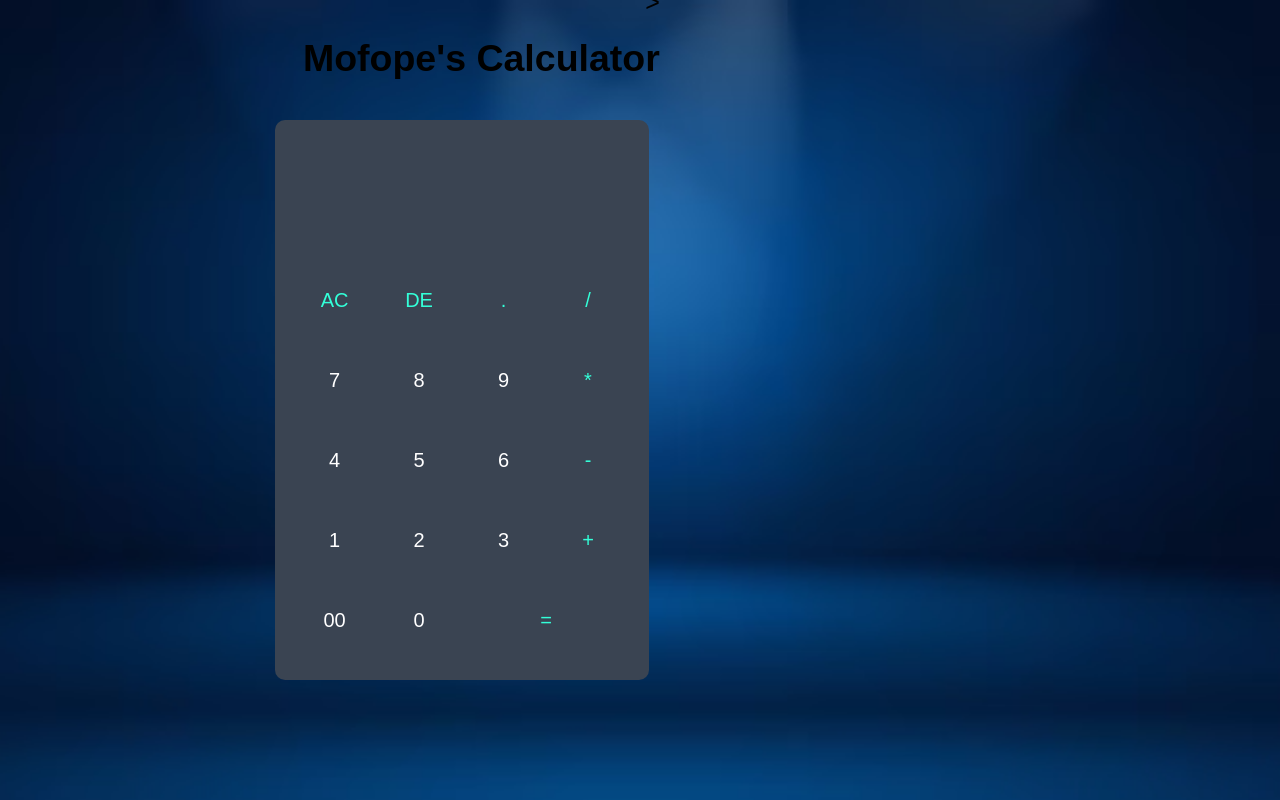
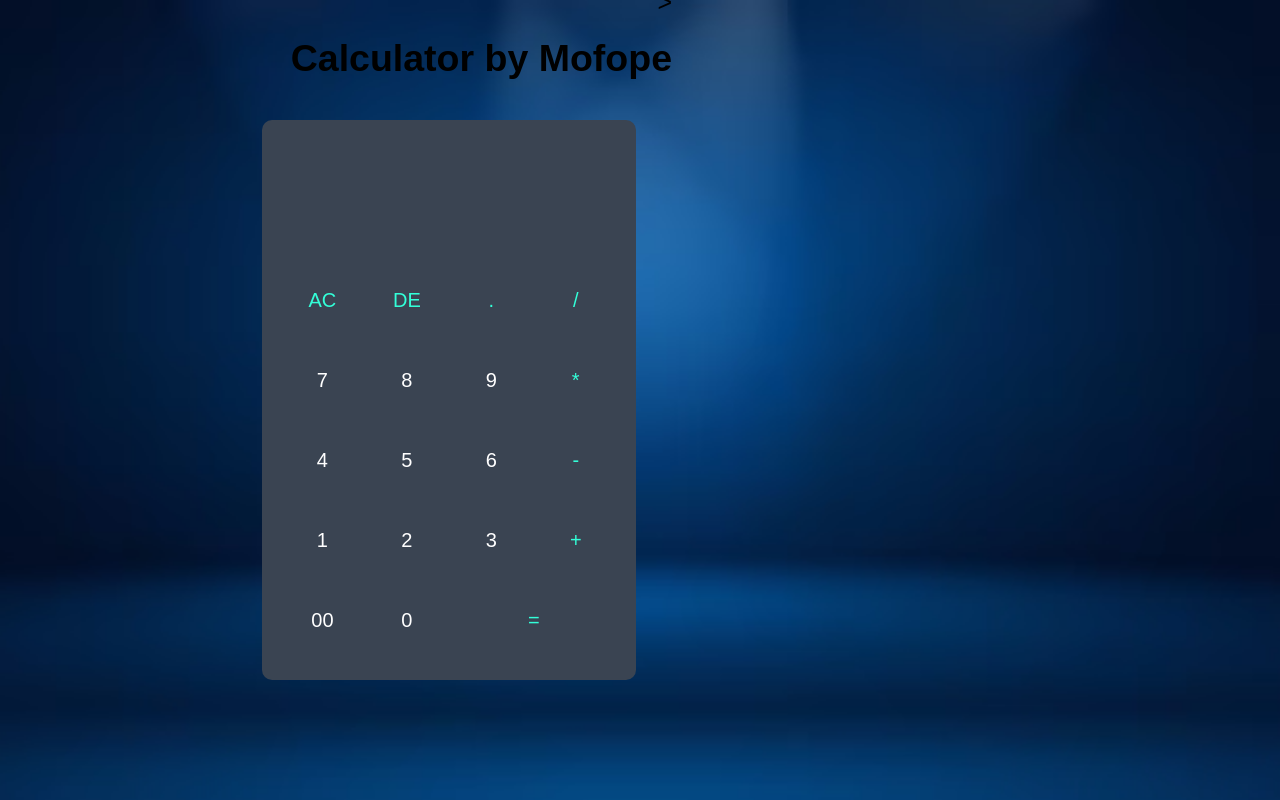
Before and after one commit to mosol1/Calculator-website, a plain HTML site: page index.html in a window 1280 px wide. Drawn offline with Linux system fonts and the light colour scheme.

Commit message:
Update index.html

```diff
--- a/index.html
+++ b/index.html
@@ -53,7 +53,7 @@
                 <div class="display">>
                 </div>
                 <div>
-                    <h2>Mofope's Calculator</h2>
+                    <h2>Calculator by Mofope</h2>
 
 
 </body>
```
